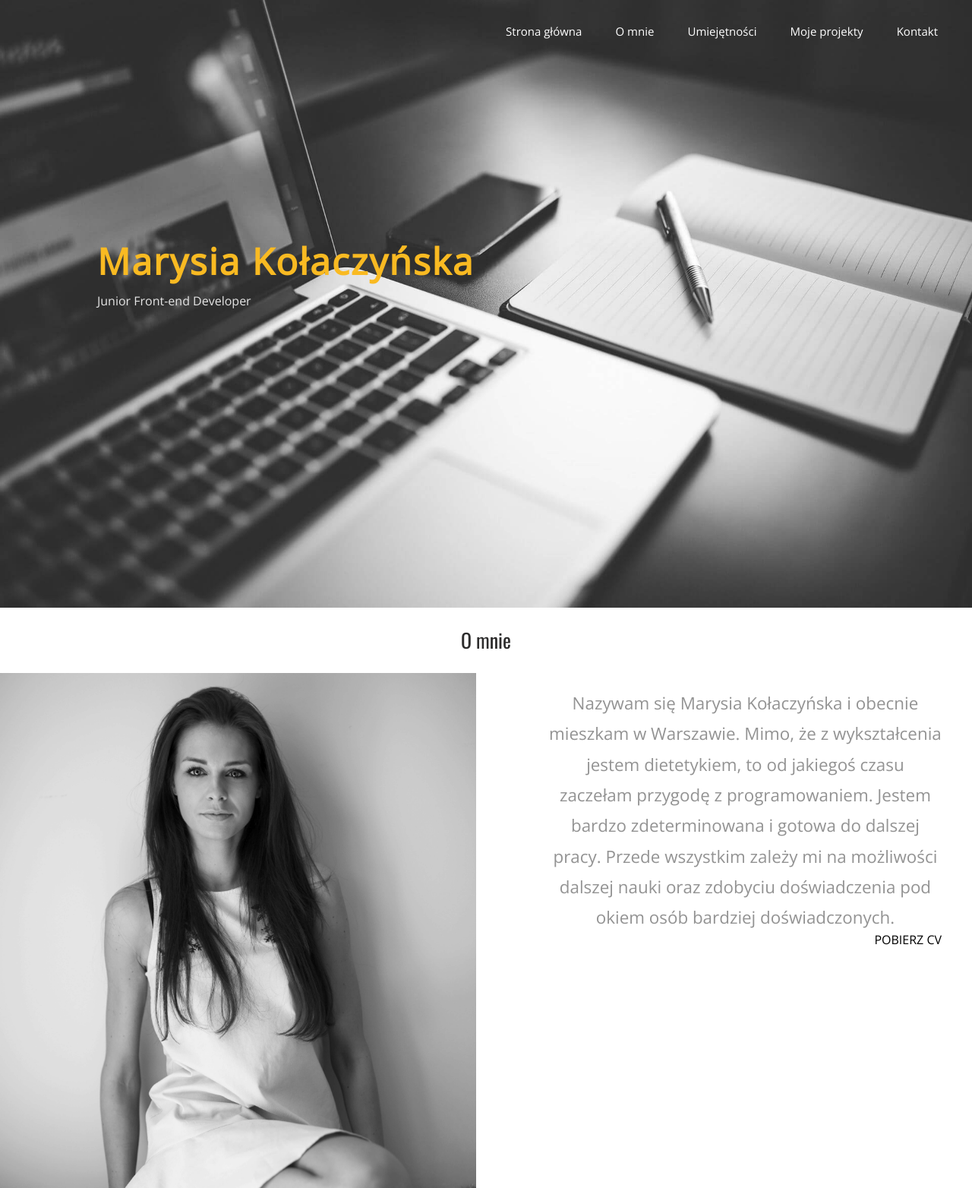
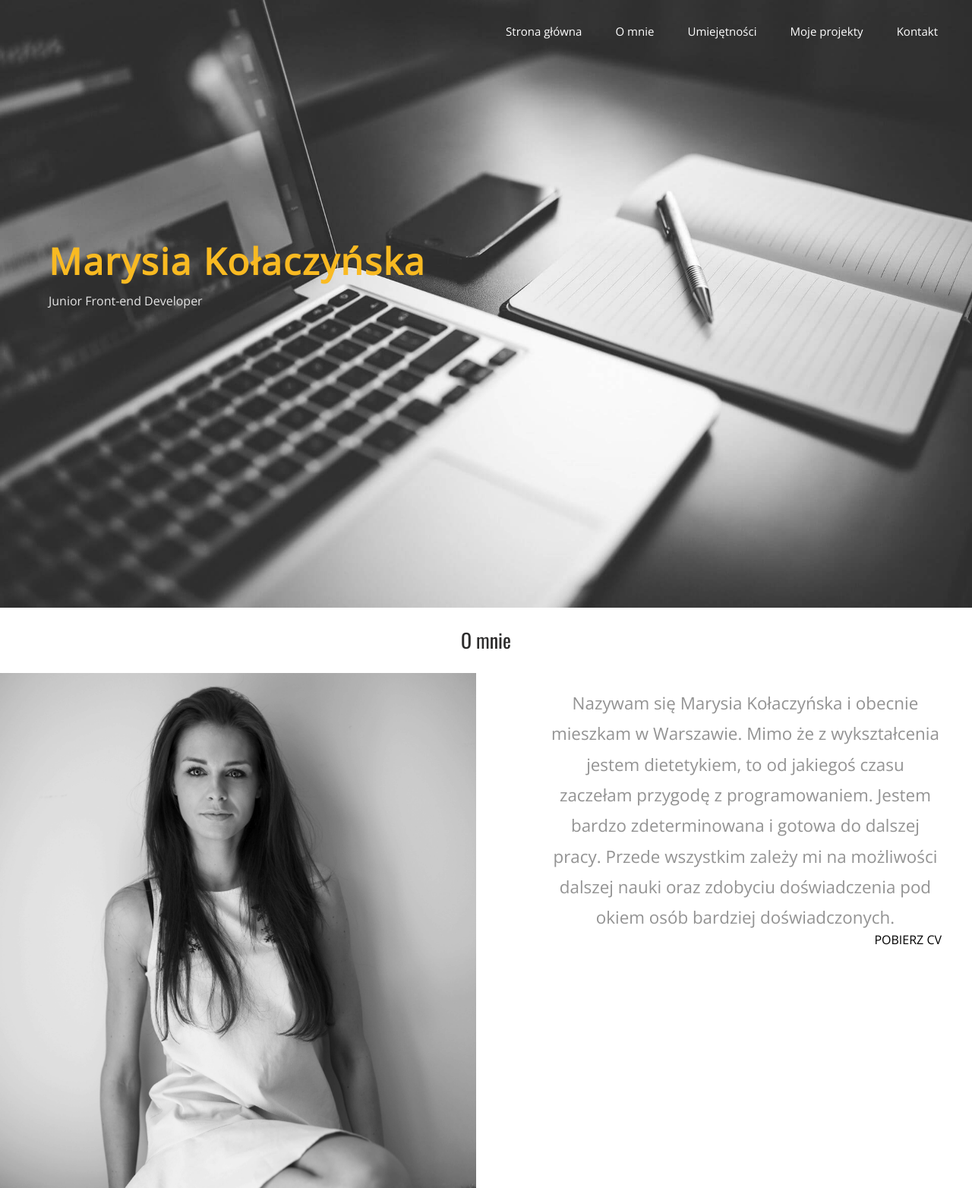
Before and after one commit to marysiaK/portfolio, a website: page index.html in a window 1280 px wide. Shown: the top 1564 px of the page at 76% size. Drawn offline with nearby package versions, Linux system fonts and the light colour scheme.

Commit message:
change text about me, change font size of label

```diff
--- a/index.html
+++ b/index.html
@@ -47,7 +47,7 @@
                 </div>
                 <div class="about-text">
                     <!--<h2 class="about-title">O mnie</h2>-->
-                    <p class="about-description">Nazywam się Marysia Kołaczyńska i obecnie mieszkam w Warszawie. Mimo, że z wykształcenia jestem dietetykiem, to od jakiegoś czasu zaczełam przygodę z programowaniem. Jestem bardzo zdeterminowana i gotowa do dalszej pracy. Przede wszystkim zależy mi na możliwości dalszej nauki oraz zdobyciu doświadczenia pod okiem osób bardziej doświadczonych. </p>
+                    <p class="about-description">Nazywam się Marysia Kołaczyńska i obecnie mieszkam w Warszawie. Mimo że z wykształcenia jestem dietetykiem, to od jakiegoś czasu zaczełam przygodę z programowaniem. Jestem bardzo zdeterminowana i gotowa do dalszej pracy. Przede wszystkim zależy mi na możliwości dalszej nauki oraz zdobyciu doświadczenia pod okiem osób bardziej doświadczonych. </p>
                      <a href="https://github.com/marysiaK/portfolio/blob/master/Maria_Ko%C5%82aczy%C5%84ska_CV.pdf" target="_blank">POBIERZ CV</a>
                 </div>
             </div>
--- a/sass/sections/_contact.scss
+++ b/sass/sections/_contact.scss
@@ -97,7 +97,7 @@
 }
 
 .label {
-    font-size: 12px;
+    font-size: 15px;
     font-weight: bold;
     text-align: left;
     display: block;
--- a/sass/sections/_home.scss
+++ b/sass/sections/_home.scss
@@ -20,7 +20,7 @@ p {
 .hero-content {
     position: absolute;
     top: 40%;
-    left: %%;
+    left: 5%;
 
 
         h1 {
```
Also changed, not shown: css/main.css.
